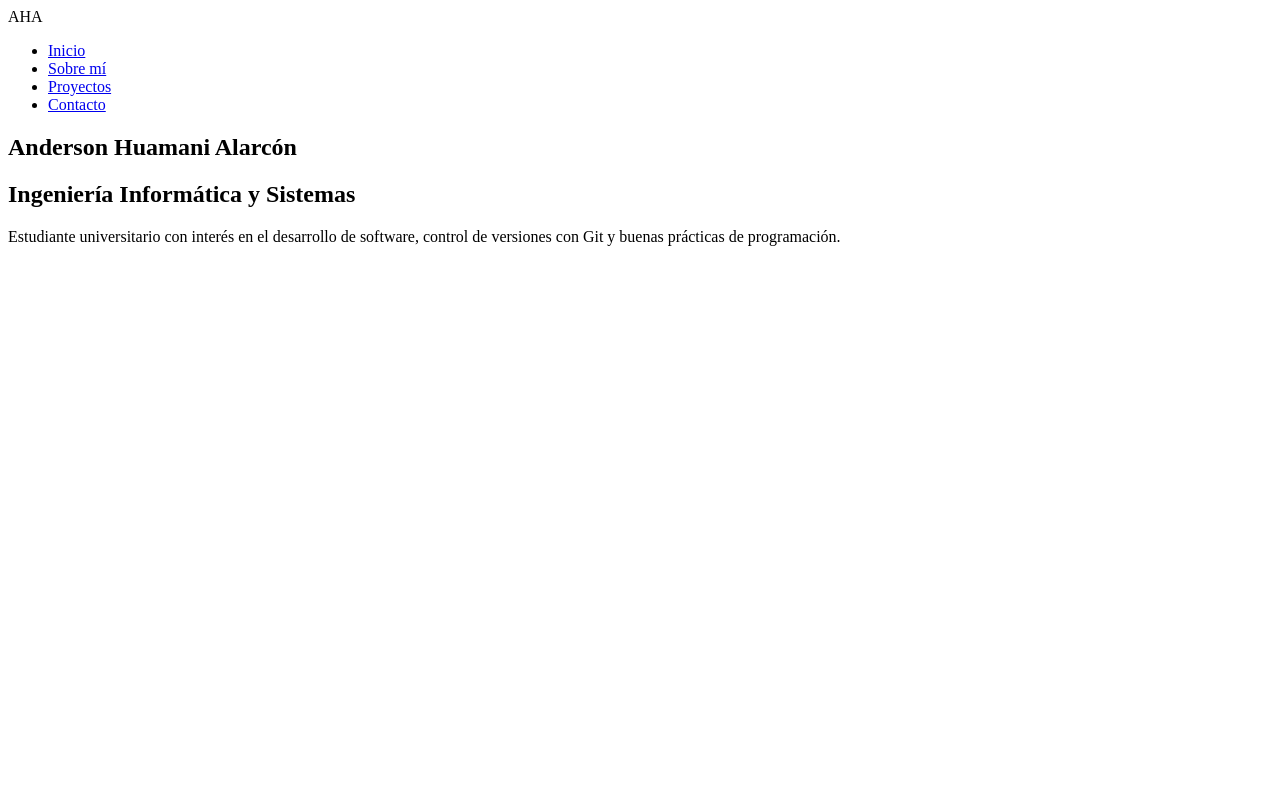
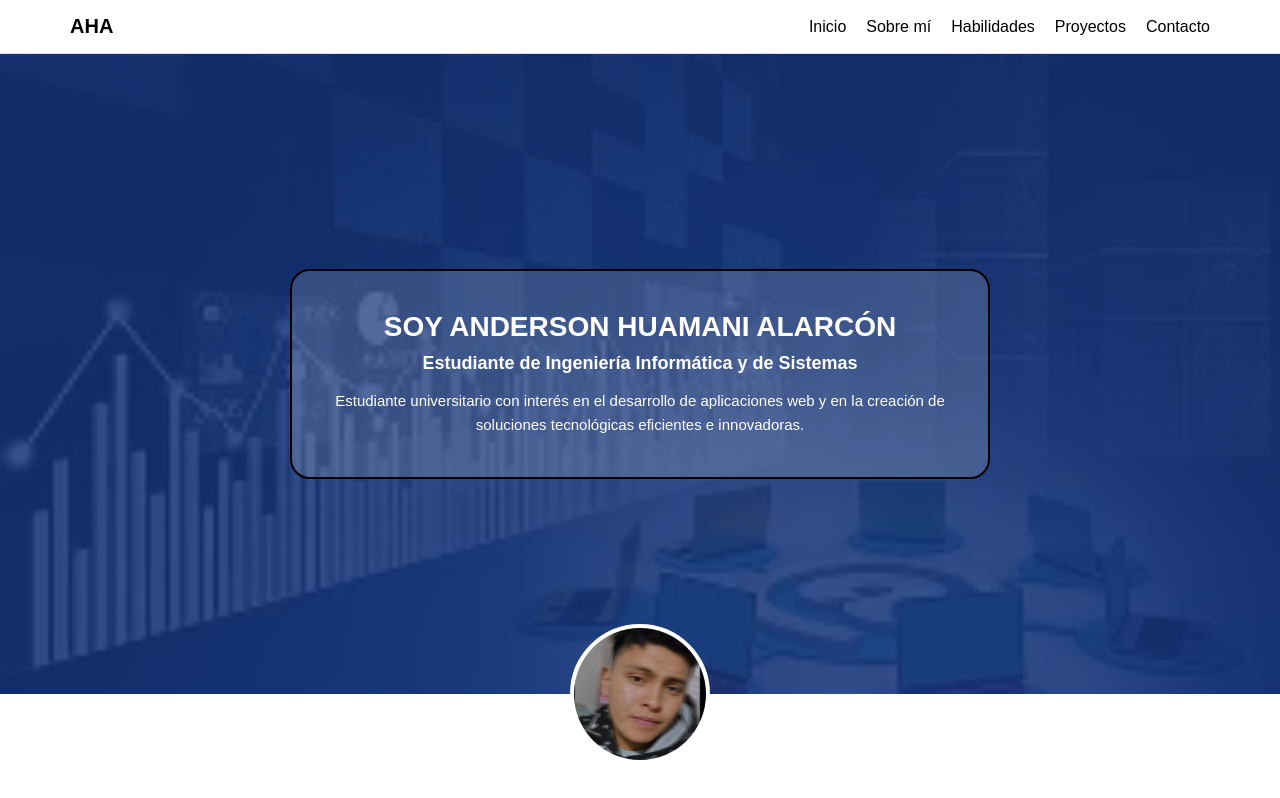
Before and after one commit to 222177-max/portafolio, a plain HTML site: page index.html in a window 1280 px wide. Drawn offline with Linux system fonts and the light colour scheme.

Commit message:
feat: mejorar seccion inicio con fondo e imagen

```diff
--- a/css/header.css
+++ b/css/header.css
@@ -0,0 +1,45 @@
+* {
+  margin: 0;
+  padding: 0;
+  box-sizing: border-box;
+  font-family: Arial, Helvetica, sans-serif;
+}
+
+/* HEADER */
+.header {
+  background: white;
+  border-bottom: 1px solid #ddd;
+}
+
+.nav {
+  max-width: 1200px;
+  margin: auto;
+  padding: 15px 30px;
+
+  display: flex;
+  justify-content: space-between;
+  align-items: center;
+}
+
+/* LOGO */
+.logo {
+  font-weight: bold;
+  font-size: 20px;
+}
+
+/* MENÚ */
+.menu {
+  list-style: none;
+  display: flex;
+  gap: 20px;
+}
+
+.menu li a {
+  text-decoration: none;
+  color: black;
+  font-weight: 500;
+}
+
+.menu li a:hover {
+  color: #1e4ed8;
+}
--- a/css/inicio.css
+++ b/css/inicio.css
@@ -0,0 +1,58 @@
+.inicio {
+  height: 80vh;
+
+  background: linear-gradient(
+      rgba(20, 50, 120, 0.85),
+      rgba(20, 50, 120, 0.85)
+    ),
+    url("../img/fondo.webp") center/cover no-repeat;
+
+  display: flex;
+  flex-direction: column;
+  align-items: center;
+  justify-content: center;
+
+  position: relative;
+  color: white;
+  text-align: center;
+}
+
+/* CAJA CENTRAL */
+.inicio-contenido {
+  background: rgba(255, 255, 255, 0.15);
+  border: 2px solid black;
+  border-radius: 20px;
+
+  padding: 40px;
+  max-width: 700px;
+}
+
+/* TEXTOS */
+.inicio-contenido h1 {
+  font-size: 28px;
+  margin-bottom: 10px;
+}
+
+.inicio-contenido h2 {
+  font-size: 18px;
+  margin-bottom: 15px;
+}
+
+.inicio-contenido p {
+  font-size: 15px;
+  line-height: 1.6;
+}
+
+/* IMAGEN CIRCULAR */
+.inicio-img {
+  width: 140px;
+  height: 140px;
+
+  border-radius: 50%;
+  object-fit: cover;
+  border: 4px solid white;
+
+  position: absolute;
+  bottom: -70px;
+  background: white;
+}
--- a/index.html
+++ b/index.html
@@ -4,8 +4,9 @@
   <meta charset="UTF-8">
   <title>Portafolio Personal</title>
 
-  <!-- Estilos -->
+  <!-- ESTILOS -->
   <link rel="stylesheet" href="css/header.css">
+  <link rel="stylesheet" href="css/inicio.css">
 </head>
 <body>
 
@@ -17,20 +18,27 @@
       <ul class="menu">
         <li><a href="#inicio">Inicio</a></li>
         <li><a href="#sobre">Sobre mí</a></li>
+        <li><a href="#habilidades">Habilidades</a></li>
         <li><a href="#proyectos">Proyectos</a></li>
         <li><a href="#contacto">Contacto</a></li>
       </ul>
     </nav>
   </header>
 
-  <!-- SECCIÓN INICIO (PARTE INFORMATIVA) -->
+  <!-- SECCIÓN INICIO (HERO / PARTE INFORMATIVA) -->
   <section id="inicio" class="inicio">
-    <h1>Anderson Huamani Alarcón</h1>
-    <h2>Ingeniería Informática y Sistemas</h2>
-    <p>
-      Estudiante universitario con interés en el desarrollo de software,
-      control de versiones con Git y buenas prácticas de programación.
-    </p>
+
+    <div class="inicio-contenido">
+      <h1>SOY ANDERSON HUAMANI ALARCÓN</h1>
+      <h2>Estudiante de Ingeniería Informática y de Sistemas</h2>
+      <p>
+        Estudiante universitario con interés en el desarrollo de aplicaciones web
+        y en la creación de soluciones tecnológicas eficientes e innovadoras.
+      </p>
+    </div>
+
+    <img src="img/perfil.jpg" alt="Foto de Anderson" class="inicio-img">
+
   </section>
 
 </body>
```
Also changed, not shown: img/fondo.webp (added), img/perfil.jpg (added).
